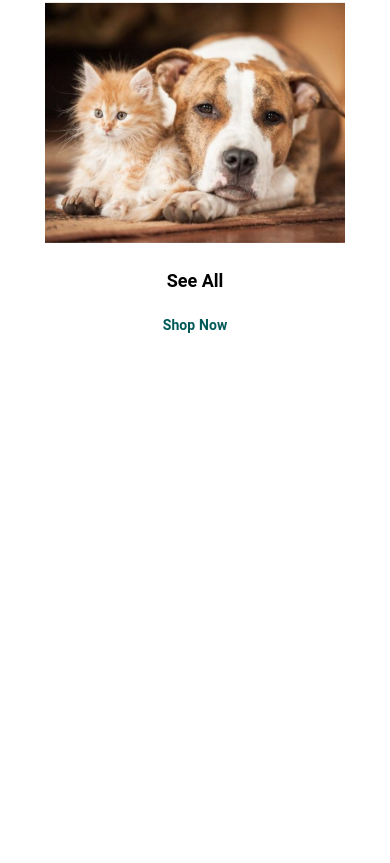
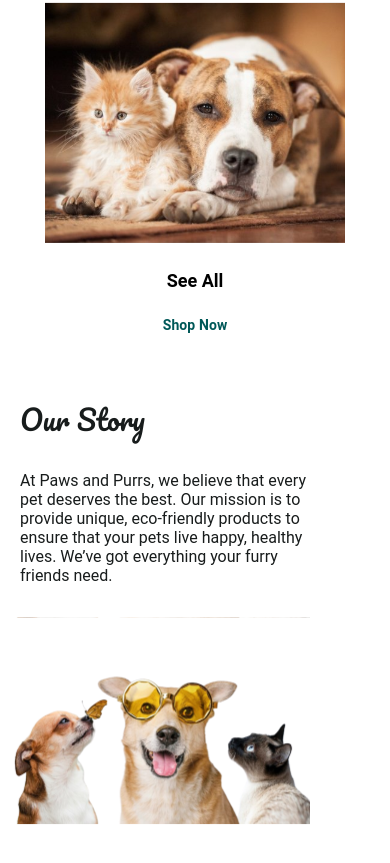
Before and after one commit to Emetila/paws-and-purrs, a React (Create React App) app: page / in a window 390 px wide. Shown: the part 6067-6930 px from the top of the page. Before the commit the page ends 6452 px from the top, so only its background shows below. Built offline with nearby package versions, Linux system fonts and the light colour scheme.

Commit message:
Implemented story section and responsiveness in landing page

```diff
--- /dev/null
+++ b/src/app/components/Story/index.jsx
@@ -0,0 +1,17 @@
+import React from "react";
+import style from './style.module.css';
+import {ReactComponent as Image} from '../../assets/images/dog3.svg';
+
+export const StorySection = () => {
+    return (
+        <section className={style.container}>
+            <div className={style.textbox}>
+                <h1>Our Story</h1>
+                <p>At Paws and Purrs, we believe that every pet deserves the best. Our mission is to provide
+                    unique, eco-friendly products to ensure that your pets live happy, healthy lives. We’ve
+                    got everything your furry friends need.</p>
+            </div>
+            <Image className={style.image} />
+        </section>
+    )
+}
--- /dev/null
+++ b/src/app/components/Story/style.module.css
@@ -0,0 +1,56 @@
+.container {
+    display: flex;
+    padding: 0 100px;
+    justify-content: flex-end;
+    align-items: flex-start;
+}
+
+.textbox {
+    display: flex;
+    width: 500px;
+    padding: 20px 40px;
+    flex-direction: column;
+    align-items: flex-start;
+    gap: 36px;
+}
+
+.textbox p {
+    text-align: left;
+    margin-top: -30px;
+}
+
+.image {
+    width: 600px;
+    height: 569px;
+    flex-shrink: 0;
+}
+
+@media (max-width:500px) {
+    .container {
+        flex-direction: column;
+        padding: 0 10px;
+        margin-top: -20px;
+    }
+
+    .textbox {
+        width: 300px;
+        padding: 10px 10px;
+        flex-direction: column;
+        align-items: flex-start;
+    }
+
+    .textbox p {
+        font-size: 16px;
+    }
+
+    .textbox h1 {
+        font-size: 28px;
+    }
+
+    .image {
+        width: 300px;
+        height: 400px;
+        flex-shrink: 0;
+        margin-top: -90px;
+    }
+}
--- a/src/app/pages/Landing/index.jsx
+++ b/src/app/pages/Landing/index.jsx
@@ -4,6 +4,7 @@ import { HeroSection } from "../../components/Hero";
 import { FeaturedProduct } from "../../components/Featured";
 import { BrowseSection } from "../../components/Browse";
 import { Categories } from "../../components/categories";
+import { StorySection } from "../../components/Story";
 
 export const HomePage = () => {
     return (
@@ -13,6 +14,7 @@ export const HomePage = () => {
             <FeaturedProduct />
             <BrowseSection />
             <Categories />
+            <StorySection />
         </div>
     )
 }
```
Also changed, not shown: src/app/assets/images/dog3.svg (added).
